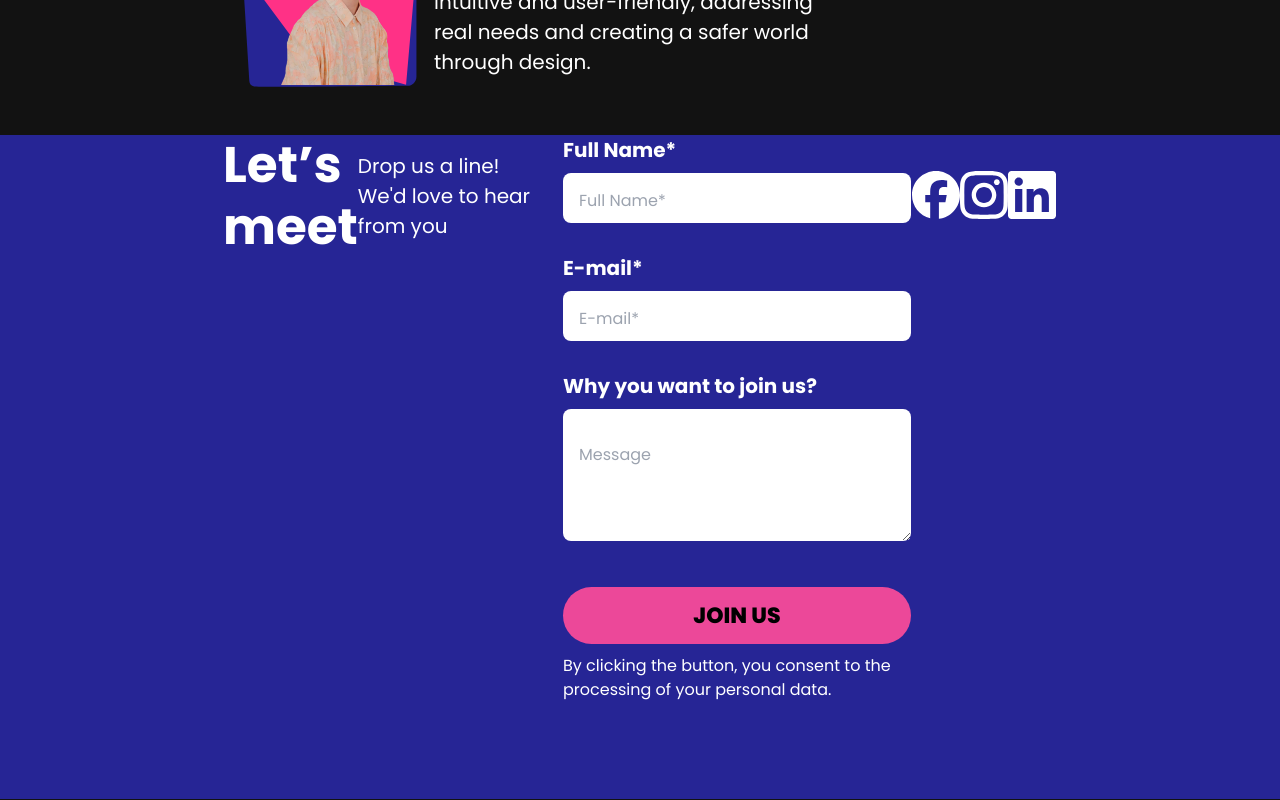
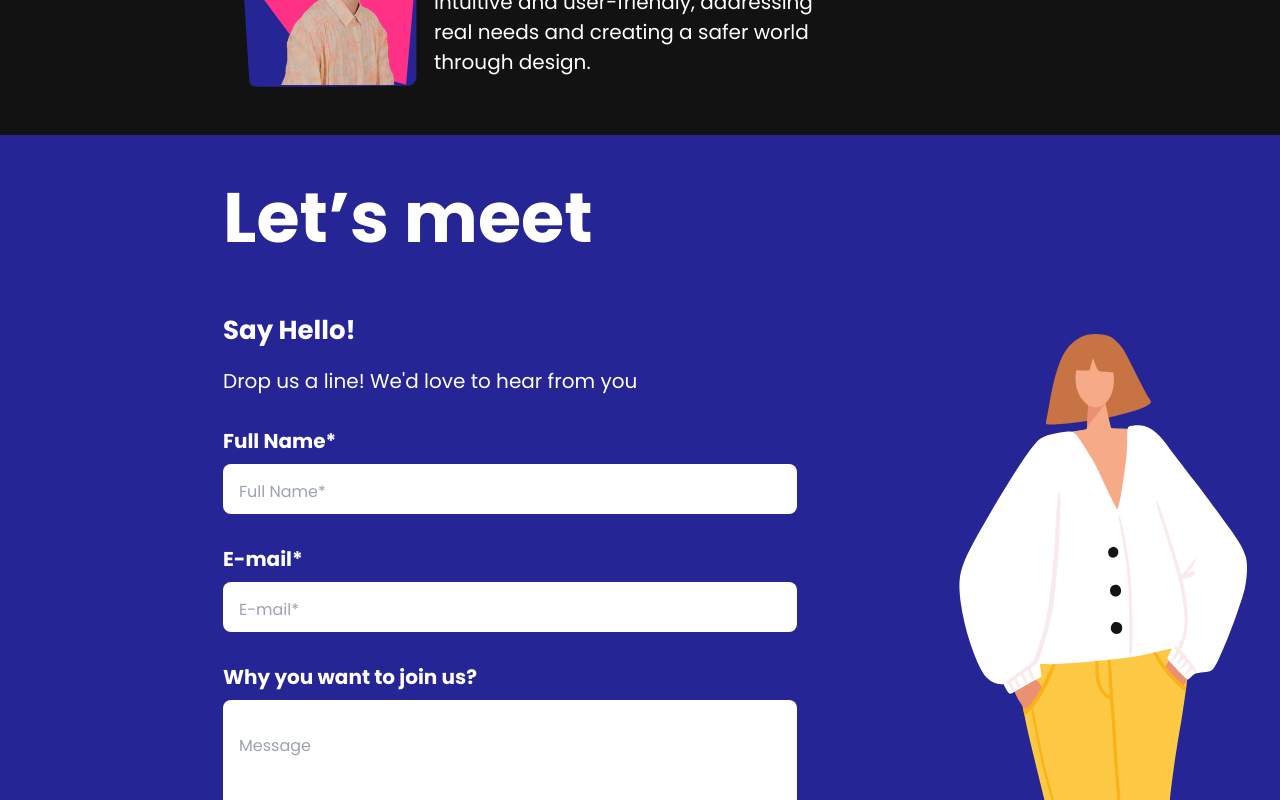
Before and after one commit to Arag0rn/SistersStreet, a Next.js app: page / in a window 1280 px wide. Shown: the part 7780-8580 px from the top of the page. Built offline with nearby package versions, Linux system fonts and the light colour scheme.

Commit message:
finished Let’s meet section

```diff
--- a/src/app/components/LetsMeet/LetsMeet.tsx
+++ b/src/app/components/LetsMeet/LetsMeet.tsx
@@ -1,5 +1,5 @@
-"use client"
-import React from 'react'
+"use client";
+import React from "react";
 import {
   Formik,
   FormikHelpers,
@@ -7,12 +7,12 @@ import {
   Form,
   Field,
   FieldProps,
-  } from 'formik';
-    import Facebook from "./Facebook"
-    import Instagram from "./Instagram"
-    import Linkedin from "./Linkedin"
-
-
+} from "formik";
+import Facebook from "./Facebook";
+import Instagram from "./Instagram";
+import Linkedin from "./Linkedin";
+import Image from "next/image";
+import woman from "../../../images/woman4.svg"
 
 interface Values {
   fullName: string;
@@ -22,20 +22,37 @@ import {
 
 export const LetsMeet = () => {
   return (
-    <section className='pb-[50px] mt-[50px] bg-[#262595]'>
-        <div className='container'>
-            <h2 className='mt-[47px] text-[34px] font-bold text-white md:text-[50px] md:leading-[123%] md:mt-0 xl:text-[70px] xl:leading-[120%]'>Let’s meet</h2>
-            <p className='mt-[16px] text-[20px] text-white xl:text[24px]'>Drop us a line! We&apos;d love to hear from you</p>
+    <section className="mt-[50px] bg-[#262595] pb-[50px] md:pt-[40px] relative">
+
+        <Image
+        className="sm:hidden md:block md:absolute bottom-[40px] right-[32px] md:w-[290px] md:h-[800px] xl:right-[120px] xl:bottom-[118px]"
+        priority
+        src={woman}
+        height={500}
+        width={180}
+        alt="woman4"
+        />
+
+      <div className="container md:flex-col">
+        <h2 className="mt-[47px] text-[34px] font-bold text-white md:mt-0 md:text-[70px] md:leading-[123%] xl:text-[70px] xl:leading-[120%]">
+          Let’s meet
+        </h2>
+        <p className="text-[26px] font-bold text-white mt-[50px] sm:hidden  md:block">
+          Say Hello!
+        </p>
+        <p className="xl:text[24px] mt-[16px] text-[20px] text-white">
+          Drop us a line! We&apos;d love to hear from you
+        </p>
 
         <Formik
           initialValues={{
-            fullName: '',
-            email: '',
-            why: '',
+            fullName: "",
+            email: "",
+            why: "",
           }}
           onSubmit={(
             values: Values,
-          { setSubmitting }: FormikHelpers<Values>
+            { setSubmitting }: FormikHelpers<Values>,
           ) => {
             setTimeout(() => {
               alert(JSON.stringify(values, null, 2));
@@ -43,33 +60,63 @@ export const LetsMeet = () => {
             }, 500);
           }}
         >
-        <Form className='flex flex-col mt-[30px] md:ml-[20px] md:w-[375px] md:mt-0 xl:w-[570px]'>
-          <label className='text-[20px] font-bold text-white' htmlFor="fullName">Full Name*</label>
-          <Field className="mt-[8px]  rounded-[8px] p-[16px_16px_10px_16px]" id="fullName" name="fullName" placeholder="Full Name*" />
+          <Form className="mt-[30px] flex flex-col md:ml-0 md:w-[574px] xl:w-[793px]">
+            <label
+              className="text-[20px] font-bold text-white"
+              htmlFor="fullName"
+            >
+              Full Name*
+            </label>
+            <Field
+              className="mt-[8px]  rounded-[8px] p-[16px_16px_10px_16px]"
+              id="fullName"
+              name="fullName"
+              placeholder="Full Name*"
+            />
 
-          <label className='mt-[30px] text-[20px] font-bold text-white' htmlFor="email">E-mail*</label>
-          <Field className="mt-[8px] p-[16px_16px_10px_16px] rounded-[8px]" id="email" name="email" type="email" placeholder="E-mail*" />
+            <label
+              className="mt-[30px] text-[20px] font-bold text-white"
+              htmlFor="email"
+            >
+              E-mail*
+            </label>
+            <Field
+              className="mt-[8px] rounded-[8px] p-[16px_16px_10px_16px]"
+              id="email"
+              name="email"
+              type="email"
+              placeholder="E-mail*"
+            />
 
-          <label className='mt-[30px] text-[20px] font-bold text-white' htmlFor="why">Why you want to join us?</label>
+            <label
+              className="mt-[30px] text-[20px] font-bold text-white"
+              htmlFor="why"
+            >
+              Why you want to join us?
+            </label>
             <Field
-            className="mt-[8px] p-[34px_16px_50px_16px] rounded-[8px]"
+              className="mt-[8px] rounded-[8px] p-[34px_16px_50px_16px]"
               id="why"
               name="why"
               placeholder="Message"
               as="textarea"
             />
 
-          <button className='btn-main mt-[46px] xl:w-[284px]' type="submit">JOIN US</button>
-          <p className='mt-[10px] mb-[47px] text-[16px] text-white xl:w-[331px]'>By clicking the button, you consent to the processing of your personal data.</p>
+            <button className="btn-main mt-[46px] md:w-[343px]" type="submit">
+              JOIN US
+            </button>
+            <p className="mb-[47px] mt-[10px] text-[16px] text-white md:w-[343px] xl:w-[331px]">
+              By clicking the button, you consent to the processing of your
+              personal data.
+            </p>
           </Form>
         </Formik>
         <div className="mt-[36px] flex justify-between px-[37px] md:w-[284px] md:px-[1px]">
           <Facebook />
-        <Instagram/>
-        <Linkedin/>
-
+          <Instagram />
+          <Linkedin />
         </div>
       </div>
     </section>
-  )
-}
+  );
+};
--- a/src/app/globals.css
+++ b/src/app/globals.css
@@ -64,6 +64,9 @@ ol {
   .btn-main {
     @apply bg-pink-500 text-black font-extrabold py-[12px] rounded-[30px] text-[22px];
   }
+  .btn-main:hover {
+    background: linear-gradient(222deg, #FF6700 21.27%, #FF3186 93.04%);
+  }
   .container {
     @apply mx-auto w-auto sm:px-[16px] md:flex md:px-[32px] xl:max-w-[1440px] xl:px-[120px];
   }
```
Also changed, not shown: src/images/woman4.svg (added). Lines whose indentation alone changed are shown as unchanged.
